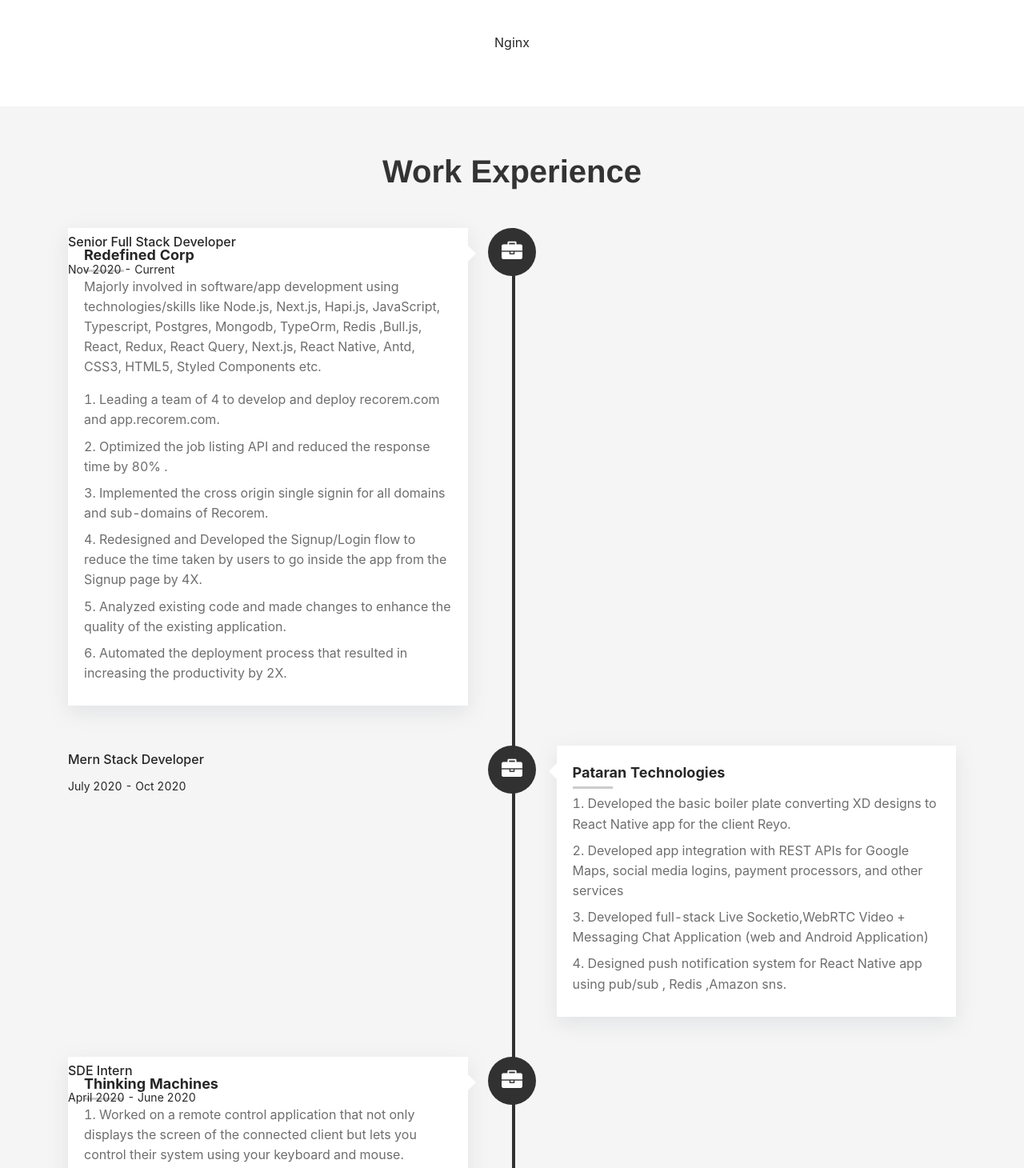
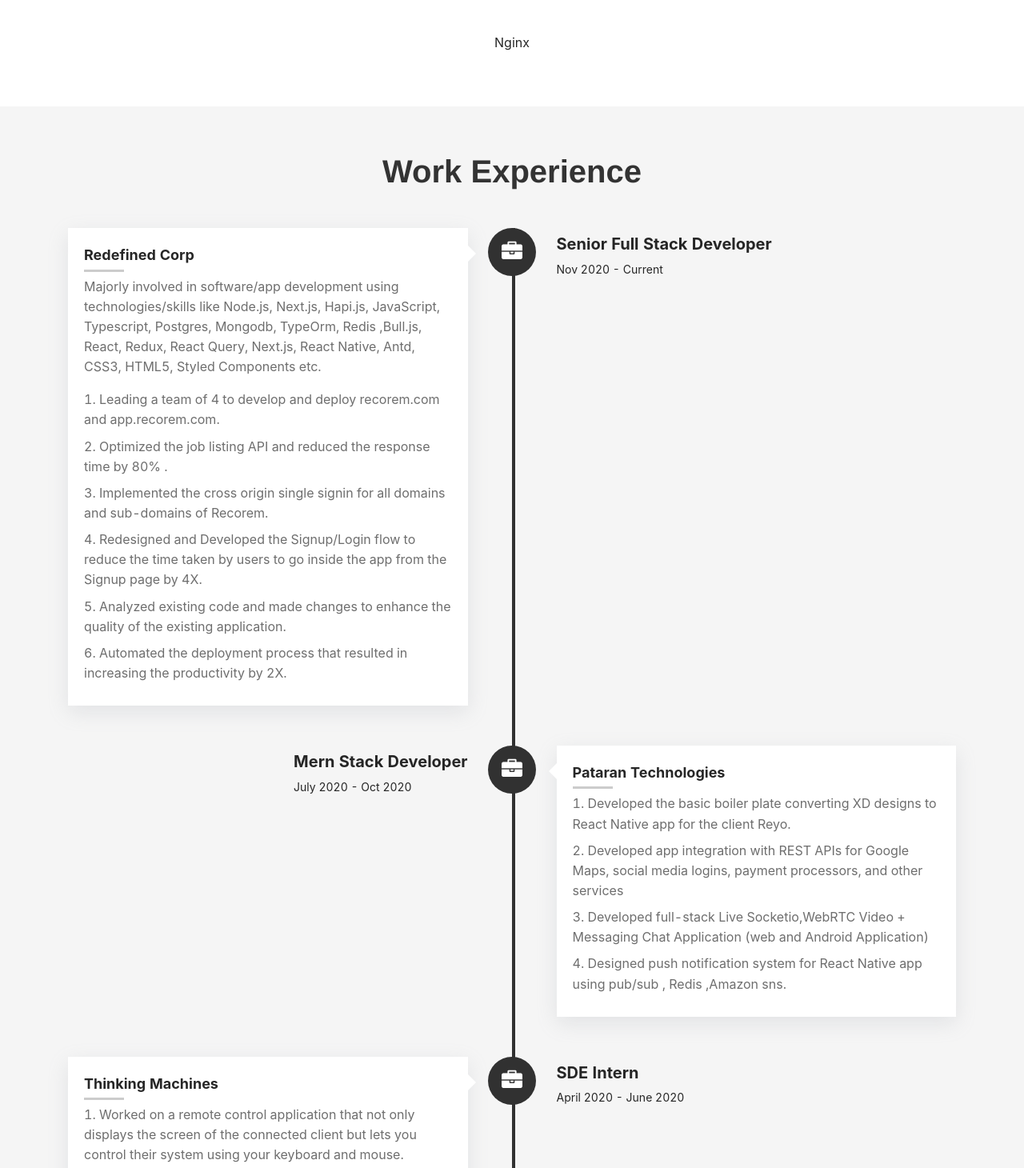
Before and after one commit to RahulXTmCoding/Portfolio, a React (Create React App) app: page / in a window 1280 px wide. Shown: the part 3550-5010 px from the top of the page at 80% size. Built offline with nearby package versions, Linux system fonts and the light colour scheme; a web font is replaced by a local one.

Commit message:
fix layput

```diff
--- a/src/Components/Resume.jsx
+++ b/src/Components/Resume.jsx
@@ -264,9 +264,9 @@ const ArrowDiv = styled.div`
   }
 `;
 
-const common = ` position: absolute;
+const common = `
+position: absolute;
 top: 5px;
-${(props) => (props.switch ? "right: 55%;" : "left: 55%;")}
 h3 {
   font-weight: bold;
   font-size: 20px;
@@ -288,6 +288,7 @@ span {
 
 const JobTitleDiv = styled.div`
   ${common}
+  ${(props) => (props.switch ? "right: 55%;" : "left: 55%;")}
   @media (max-width: 768px) {
     top: 300px;
   }
@@ -295,11 +296,12 @@ const JobTitleDiv = styled.div`
 
 const JobTitleSecondDiv = styled.div`
   ${common}
+  ${(props) => (props.switch ? "right: 55%;" : "left: 55%;")}
 `;
 
 const JobTitleThirdDiv = styled.div`
   ${common}
-
+  ${(props) => (props.switch ? "right: 55%;" : "left: 55%;")}
   @media (max-width: 768px) {
     top: 180px;
   }
```
